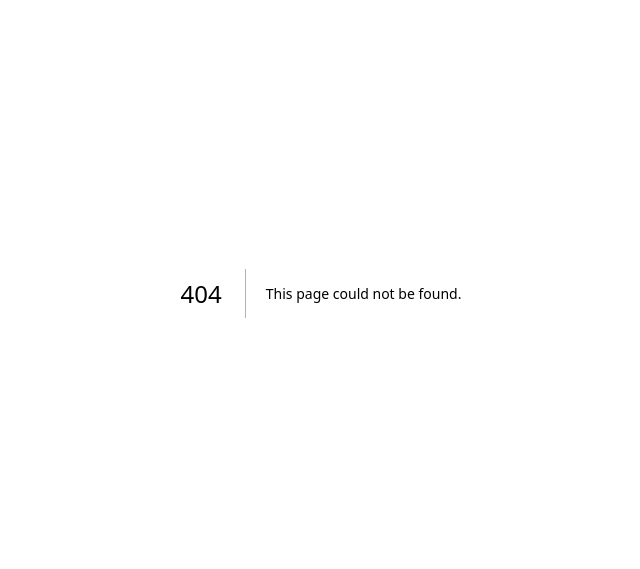
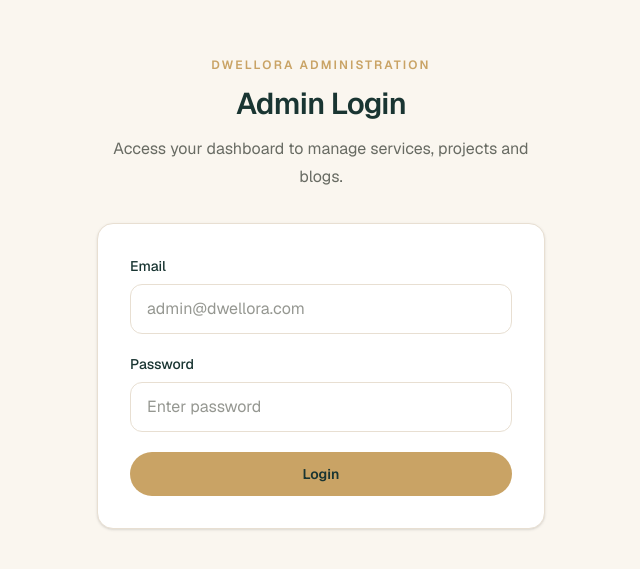
Before and after one commit to Tasmih/dwellora, a Next.js app: page /admin/login in a window 1280 px wide. Before the commit this address had no page. Shown: the part 107-676 px from the top of the page, without its empty margins (319-959 px from the left). Built offline with nearby package versions, Linux system fonts and the light colour scheme.

Commit message:
Add admin login and dashboard layout

```diff
--- /dev/null
+++ b/src/app/admin/login/page.tsx
@@ -0,0 +1,27 @@
+import LoginForm from "@/components/admin/LoginForm";
+
+export default function AdminLoginPage() {
+  return (
+    <main className="min-h-screen bg-background">
+      <div className="site-container flex min-h-screen items-center justify-center py-12">
+        <div className="w-full max-w-md">
+          <div className="mb-8 text-center">
+            <p className="mb-3 text-xs font-semibold uppercase tracking-[0.18em] text-accent">
+              Dwellora Administration
+            </p>
+
+            <h1 className="section-title text-3xl">
+              Admin Login
+            </h1>
+
+            <p className="section-description mt-3">
+              Access your dashboard to manage services, projects and blogs.
+            </p>
+          </div>
+
+          <LoginForm />
+        </div>
+      </div>
+    </main>
+  );
+}
--- a/src/app/page.tsx
+++ b/src/app/page.tsx
@@ -1,5 +1,5 @@
-import Hero, { type HeroContent } from "@/component/Hero";
-import Navbar from "@/component/Navbar";
+import Hero, { type HeroContent } from "@/components/Hero";
+import Navbar from "@/components/Navbar";
 
 const heroContent: HeroContent = {
   eyebrow: "Home renovation & custom carpentry",
--- /dev/null
+++ b/src/components/admin/LoginForm.tsx
@@ -0,0 +1,118 @@
+"use client";
+
+import { useState } from "react";
+import { useRouter } from "next/navigation";
+
+export default function LoginForm() {
+  const router = useRouter();
+
+  const [email, setEmail] = useState("");
+  const [password, setPassword] = useState("");
+
+  const [loading, setLoading] = useState(false);
+  const [error, setError] = useState("");
+
+  async function handleSubmit(
+    event: React.FormEvent<HTMLFormElement>
+  ) {
+    event.preventDefault();
+
+    setError("");
+    setLoading(true);
+
+    try {
+      const response = await fetch(
+        `${process.env.NEXT_PUBLIC_API_URL}/api/auth/login`,
+        {
+          method: "POST",
+          headers: {
+            "Content-Type": "application/json",
+          },
+          credentials: "include",
+          body: JSON.stringify({
+            email,
+            password,
+          }),
+        }
+      );
+
+      const data = await response.json();
+      console.log("Login response:", data);
+
+      if (!response.ok) {
+        throw new Error(data.message || "Login failed");
+      }
+
+      router.push("/admin/dashboard");
+
+    } catch (error) {
+      setError(
+        error instanceof Error
+          ? error.message
+          : "Something went wrong"
+      );
+    } finally {
+      setLoading(false);
+    }
+  }
+
+
+  return (
+    <form
+      onSubmit={handleSubmit}
+      className="rounded-2xl border border-border bg-surface p-6 shadow-sm sm:p-8"
+    >
+
+      <div className="space-y-5">
+
+        <div>
+          <label className="form-label">
+            Email
+          </label>
+
+          <input
+            type="email"
+            value={email}
+            onChange={(e)=>setEmail(e.target.value)}
+            placeholder="admin@dwellora.com"
+            className="form-input"
+            required
+          />
+        </div>
+
+
+        <div>
+          <label className="form-label">
+            Password
+          </label>
+
+          <input
+            type="password"
+            value={password}
+            onChange={(e)=>setPassword(e.target.value)}
+            placeholder="Enter password"
+            className="form-input"
+            required
+          />
+        </div>
+
+
+        {error && (
+          <p className="text-sm text-red-600">
+            {error}
+          </p>
+        )}
+
+
+        <button
+          disabled={loading}
+          className="btn btn-primary w-full"
+        >
+          {loading ? "Logging in..." : "Login"}
+        </button>
+
+      </div>
+
+    </form>
+  );
+}
```
Also changed, not shown: src/app/admin/dashboard/page.tsx (added), src/components/Hero.tsx (renamed from src/component/Hero.tsx), src/components/Navbar.tsx (renamed from src/component/Navbar.tsx), src/components/Services.tsx (added), 1 other file (tests, documents, lock files or other folders).
